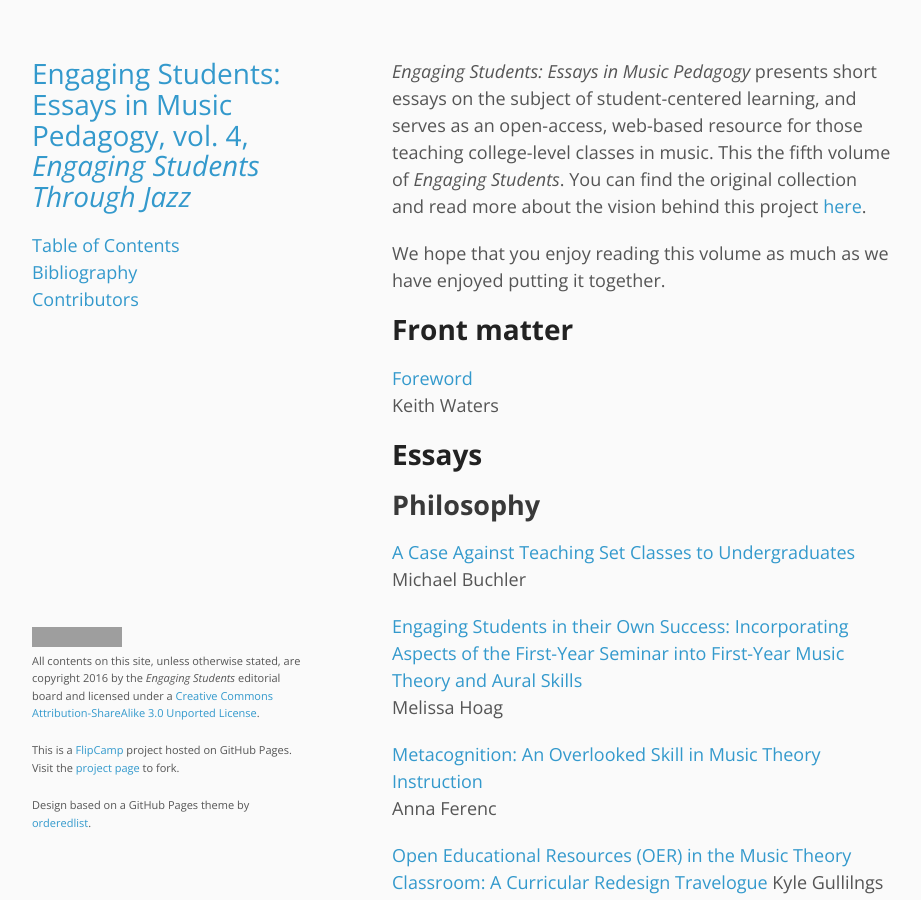
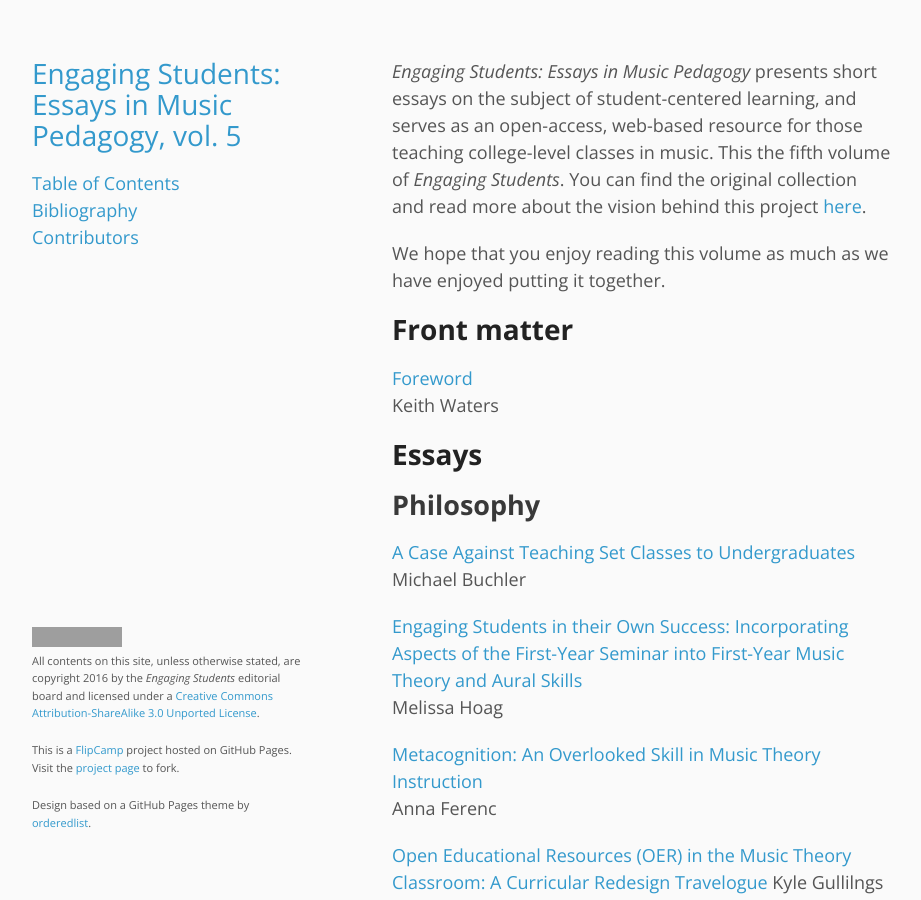
Before and after one commit to flipcamp/engagingstudents5, a Jekyll site: the page built from index.md, in a window 1280 px wide and 900 px high. Shown: the whole window, without its empty margins (178-1099 px from the left). Built offline with Jekyll 4.4.1, drawn with Linux system fonts in a browser that asks for light colours; grey boxes are pictures that could not be loaded.

Commit message:
Update default.html
changed all of the refs. to Vol. 5 instead of vol. 4

```diff
--- a/_layouts/default.html
+++ b/_layouts/default.html
@@ -3,7 +3,7 @@
   <head>
     <meta charset="utf-8">
     <meta http-equiv="X-UA-Compatible" content="chrome=1">
-    <title>{% if page.title %}{{ page.title }} &#8211; {% endif %}Engaging Students, Vol. 4</title>
+    <title>{% if page.title %}{{ page.title }} &#8211; {% endif %}Engaging Students, Vol. 5</title>
 
     <link rel="stylesheet" href="{{ site.baseurl }}/stylesheets/styles.css">
     <link rel="stylesheet" href="{{ site.baseurl }}/stylesheets/pygment_trac.css">
@@ -27,7 +27,7 @@
   <body>
     <div class="wrapper">
       <header>
-        <h1><a href="{{ site.baseurl }}/index.html">Engaging Students: Essays in Music Pedagogy, vol. 4, <em>Engaging Students Through Jazz</em></a></h1>
+        <h1><a href="{{ site.baseurl }}/index.html">Engaging Students: Essays in Music Pedagogy, vol. 5</em></a></h1>
         <p></p>
 
         <p class="view"><a href="{{ site.baseurl }}/">Table of Contents</a><br/>
```
